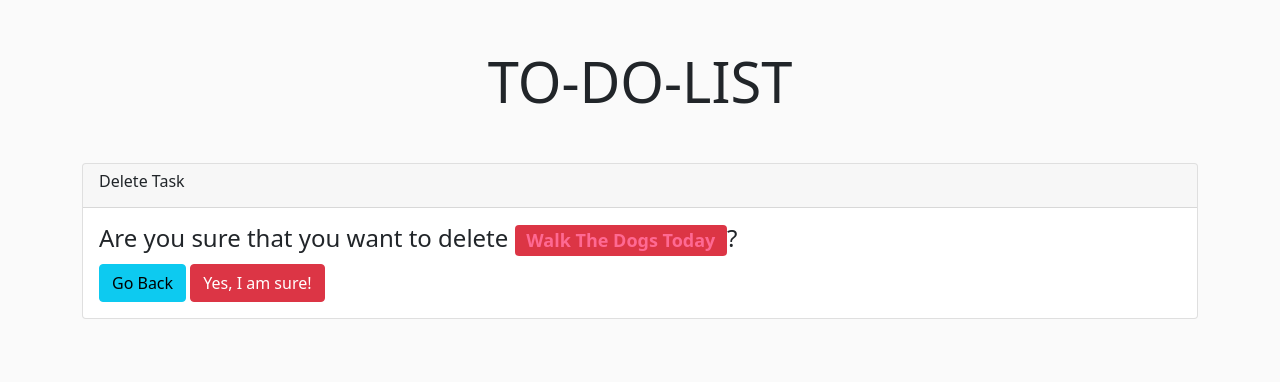
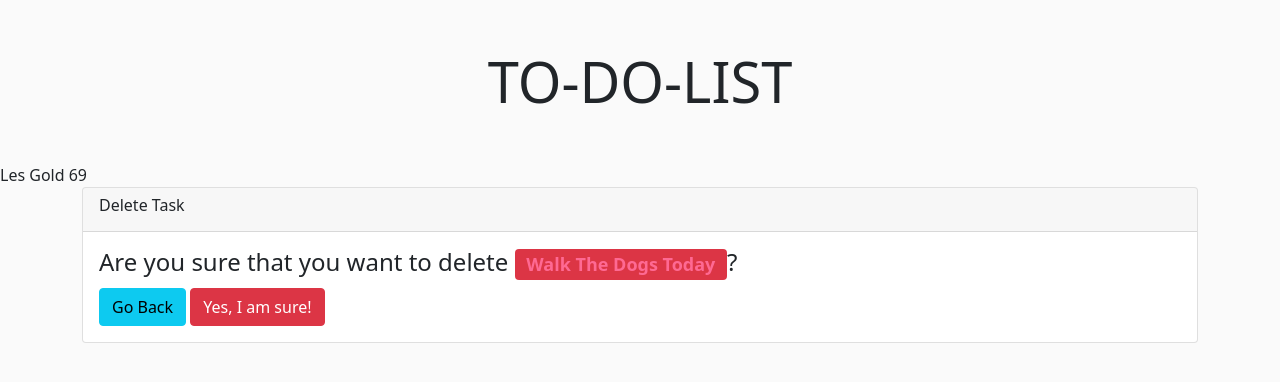
Before and after one commit to Quigs0/To-Do-List, a Django app: page /delete/52 in a window 1280 px wide. Shown: the top 382 px of the page. Run offline with Django 3.2, Linux system fonts and the light colour scheme; data comes from the database, SQL or seed files in the repository.

Commit message:
added les gold

```diff
--- a/templates/base.html
+++ b/templates/base.html
@@ -15,6 +15,9 @@
 <div class="container justify-content-center my-5">
     <h1 class="display-4 text-center text-second">TO-DO-LIST</h1>
 </div>
+<div>
+    Les Gold 69
+</div>
 {% block body %}
 {% endblock %}
 </body>
```
